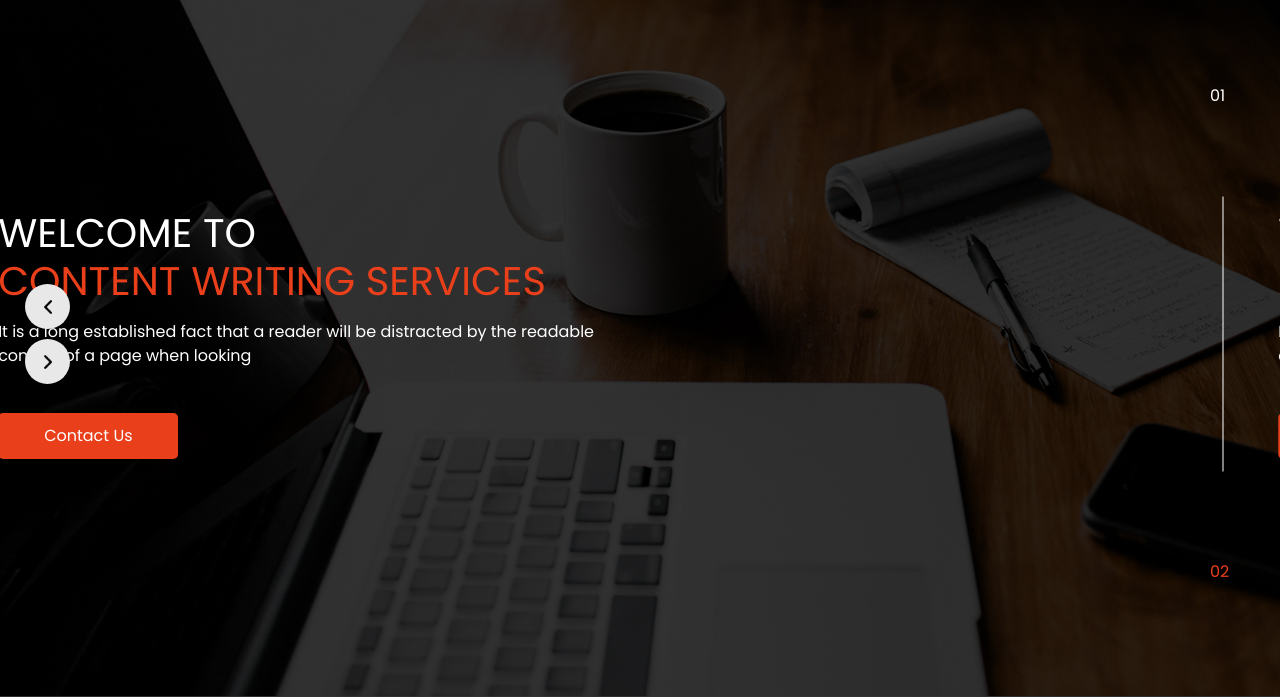
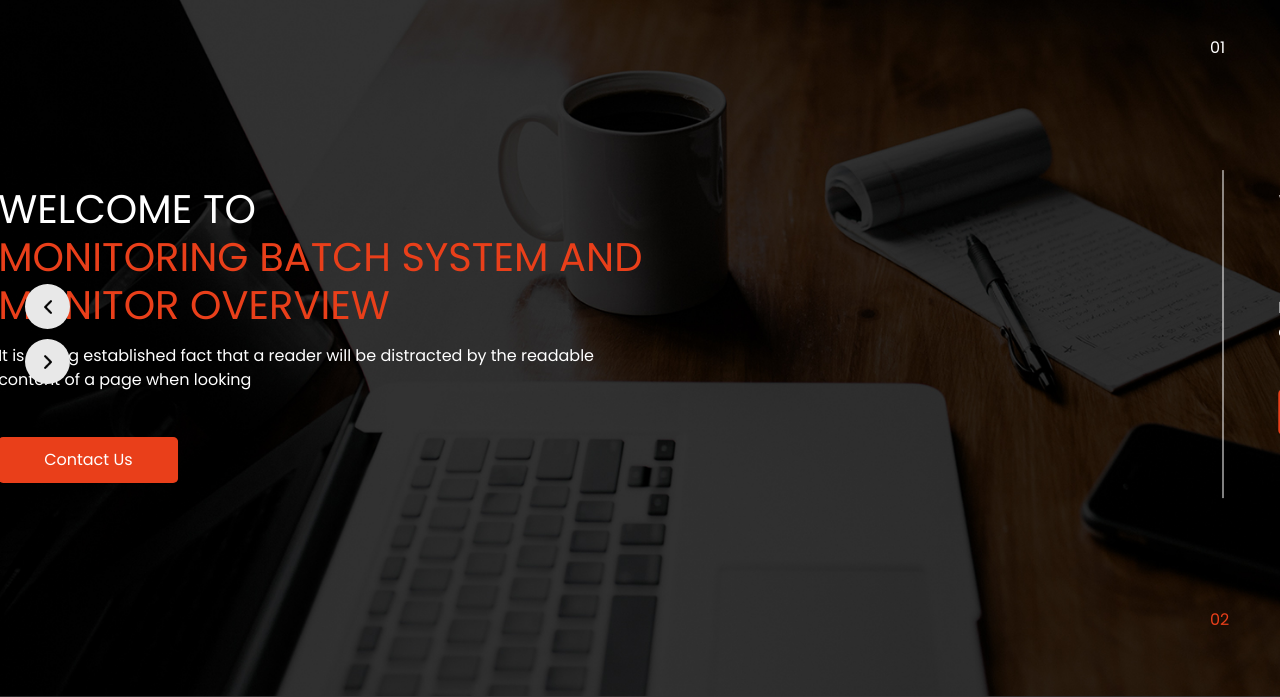
Before and after one commit to Apiwich1985/Page-HTML.github, a plain HTML site: page index.html in a window 1280 px wide. Shown: the part 103-800 px from the top of the page. Drawn offline with nearby package versions, Linux system fonts and the light colour scheme.

Commit message:
change commit

```diff
--- a/index.html
+++ b/index.html
@@ -91,7 +91,7 @@
                       <h1>
                         Welcome To <br>
                         <span>
-                          Content Writing Services
+                          Monitoring Batch system and Monitor Overview
                         </span>
                       </h1>
                       <p>
```
